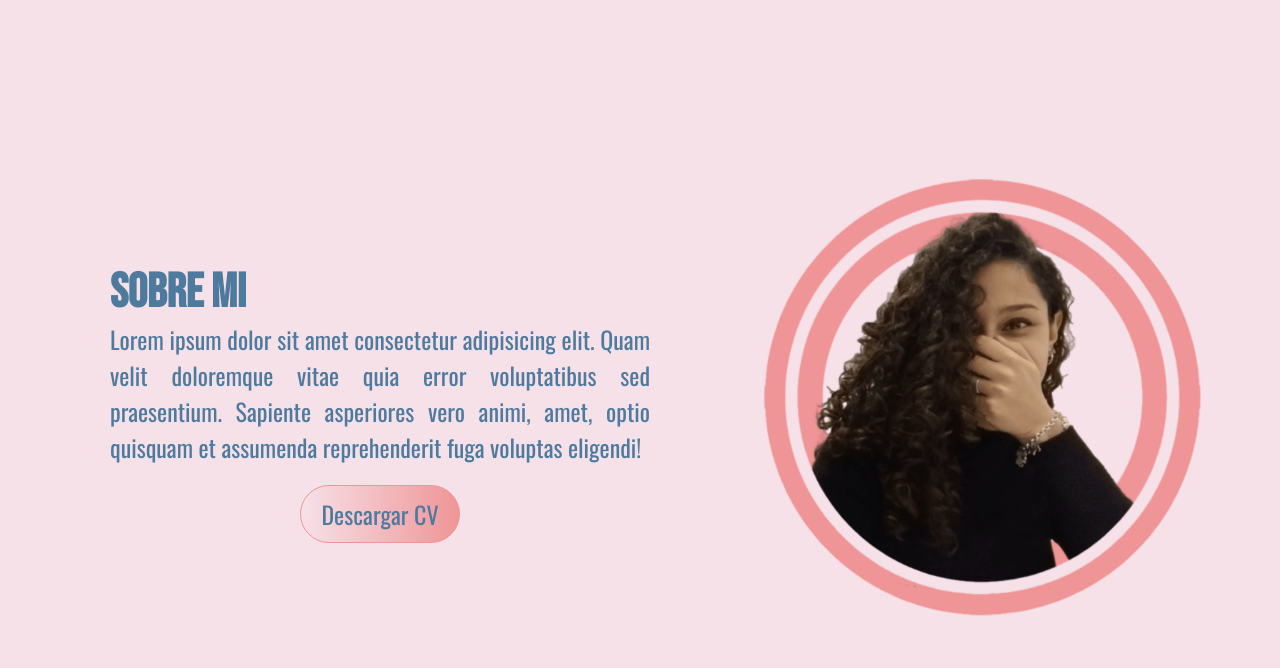
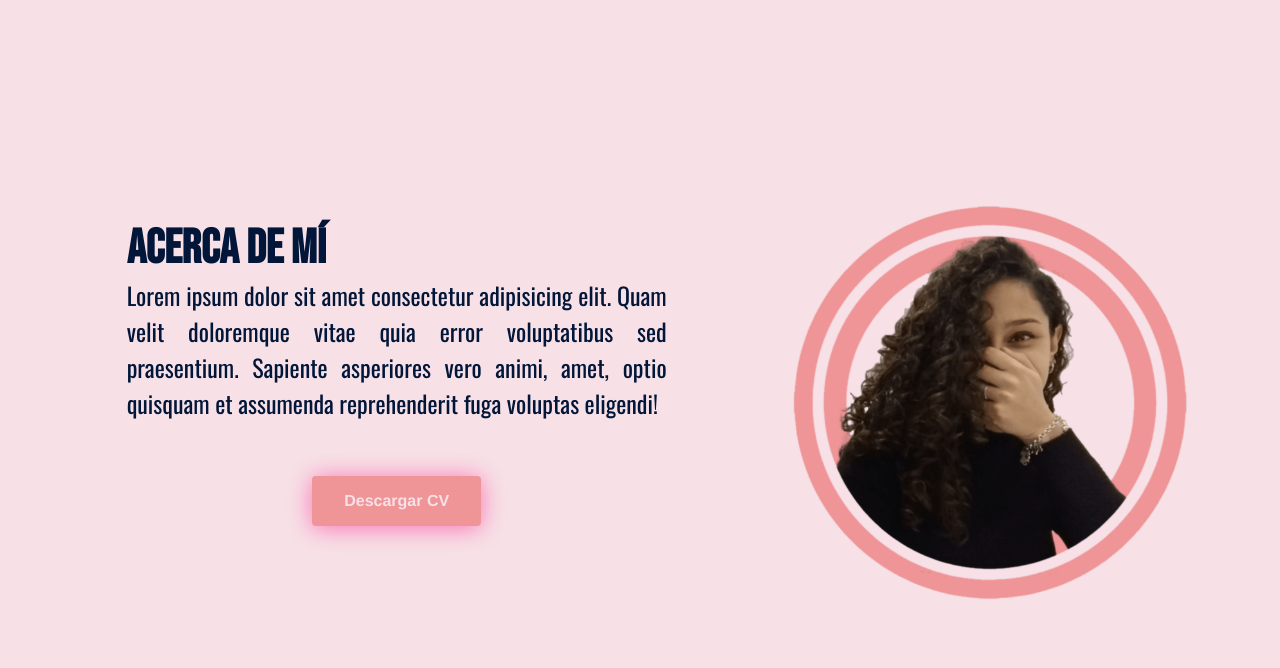
Before and after one commit to Katu97/ProyectoMiPortfolio, a plain HTML site: page index.html in a window 1280 px wide. Shown: the part 692-1360 px from the top of the page. Drawn offline with nearby package versions, Linux system fonts and the light colour scheme.

Commit message:
retoques acerca de mi

```diff
--- a/app.js
+++ b/app.js
@@ -49,3 +49,20 @@ const active = document.getElementsByClassName("active");
 active.addEventListener("click",() => {
     document.menu.nav.ul.li.a.classList.toggle("selected");
 });*/
+
+var animateButton = function (e) {
+    e.preventDefault;
+    //reset animation
+    e.target.classList.remove("animate");
+
+    e.target.classList.add("animate");
+    setTimeout(function () {
+      e.target.classList.remove("animate");
+    }, 700);
+  };
+
+  var bubblyButtons = document.getElementsByClassName("bubbly-button");
+
+  for (var i = 0; i < bubblyButtons.length; i++) {
+    bubblyButtons[i].addEventListener("click", animateButton, false);
+  }
--- a/estiloindex.css
+++ b/estiloindex.css
@@ -22,10 +22,10 @@ body{
 }
 
 body.dark{
-    --bg-color-body: #F6E1E8;
+    --bg-color-body: #F7E1E7;
     --bg-color-header: #ef9597;
-    --text-color-header: #F6E1E8;
-    --text-color-body: #4e7a9e;
+    --text-color-header: #F7E1E7;
+    --text-color-body: #011638;
     --bg-image: url(assets/fondolightgif.gif);
     --bg-perfil: url(assets/perfillight.png);
     transition: var(--transition);
@@ -141,10 +141,6 @@ body.dark{
     color: var(--text-color-header);
     cursor: pointer;
     transition: var(--transition);
-}
-
-.menu nav ul li a:focus {
-    color: var(--text-color-body) !important;
 }
 
 .menu nav ul li a:hover {
--- a/estilomain.css
+++ b/estilomain.css
@@ -16,6 +16,7 @@ main{
     display: flex;
     justify-content: space-evenly;
     align-items: center;
+    user-select: none;
 }
 
 .SobreMi-descripcion{
@@ -26,9 +27,13 @@ main{
     width: 50vw;
 }
 
+.SobreMi-div-perfil{
+    margin-top: 10px;
+}
+
 .SobreMi-perfil{
-    max-width: 500px;
-    height: 500px;
+    max-width: 450px;
+    height: 450px;
     background-repeat: no-repeat;
     background-size: cover;
     transition: var(--transition);
@@ -49,11 +54,12 @@ main{
 }
 
 .bottom{
+    margin-top: 15px;
     display: flex;
     justify-content: center;
 }
 
-.buttom_cv{
+/*.buttom_cv{
     margin-top: 20px;
     padding: 10px 20px;
     border: 1px solid var(--bg-color-header);
@@ -74,4 +80,100 @@ main{
     user-select: none;
     color: var(--text-color-body);
     transition: var(--transition);
-}
+}*/
+
+.bubbly-button {
+    font-family: "Helvetica", "Arial", sans-serif;
+    font-weight: bold;
+    display: inline-block;
+    font-size: 1em;
+    padding: 1em 2em;
+    margin-top: 40px;
+    margin-bottom: 60px;
+    -webkit-appearance: none;
+    appearance: none;
+    background-color: var(--bg-color-header);
+    color: var(--text-color-header);
+    border-radius: 4px;
+    border: none;
+    cursor: pointer;
+    position: relative;
+    transition: transform ease-in 0.1s, box-shadow ease-in 0.25s;
+    box-shadow: 0 2px 25px rgba(255, 0, 130, 0.5);
+  }
+  .bubbly-button:focus {
+    outline: 0;
+  }
+  .bubbly-button:before, .bubbly-button:after {
+    position: absolute;
+    content: "";
+    display: block;
+    width: 140%;
+    height: 100%;
+    left: -20%;
+    z-index: -1000;
+    transition: all ease-in-out 0.5s;
+    background-repeat: no-repeat;
+  }
+  .bubbly-button:before {
+    display: none;
+    top: -75%;
+    background-image: radial-gradient(circle, var(--bg-color-header) 20%, transparent 20%), radial-gradient(circle, transparent 20%, var(--bg-color-header) 20%, transparent 30%), radial-gradient(circle, var(--bg-color-header) 20%, transparent 20%), radial-gradient(circle, var(--bg-color-header) 20%, transparent 20%), radial-gradient(circle, transparent 10%, var(--bg-color-header)15%, transparent 20%), radial-gradient(circle, var(--bg-color-header) 20%, transparent 20%), radial-gradient(circle, var(--bg-color-header) 20%, transparent 20%), radial-gradient(circle, var(--bg-color-header) 20%, transparent 20%), radial-gradient(circle, var(--bg-color-header) 20%, transparent 20%);
+    background-size: 10% 10%, 20% 20%, 15% 15%, 20% 20%, 18% 18%, 10% 10%, 15% 15%, 10% 10%, 18% 18%;
+  }
+  .bubbly-button:after {
+    display: none;
+    bottom: -75%;
+    background-image: radial-gradient(circle, var(--bg-color-header) 20%, transparent 20%), radial-gradient(circle, var(--bg-color-header) 20%, transparent 20%), radial-gradient(circle, transparent 10%, var(--bg-color-header) 15%, transparent 20%), radial-gradient(circle, var(--bg-color-header) 20%, transparent 20%), radial-gradient(circle, var(--bg-color-header) 20%, transparent 20%), radial-gradient(circle, var(--bg-color-header) 20%, transparent 20%), radial-gradient(circle, var(--bg-color-header) 20%, transparent 20%);
+    background-size: 15% 15%, 20% 20%, 18% 18%, 20% 20%, 15% 15%, 10% 10%, 20% 20%;
+  }
+  .bubbly-button:active {
+    transform: scale(0.9);
+    background-color: var(--bg-color-header);
+    box-shadow: 0 2px 25px rgba(255, 0, 130, 0.2);
+  }
+  .bubbly-button.animate:before {
+    display: block;
+    animation: topBubbles ease-in-out 0.75s forwards;
+  }
+  .bubbly-button.animate:after {
+    display: block;
+    animation: bottomBubbles ease-in-out 0.75s forwards;
+  }
+
+  @keyframes topBubbles {
+    0% {
+      background-position: 5% 90%, 10% 90%, 10% 90%, 15% 90%, 25% 90%, 25% 90%, 40% 90%, 55% 90%, 70% 90%;
+    }
+    50% {
+      background-position: 0% 80%, 0% 20%, 10% 40%, 20% 0%, 30% 30%, 22% 50%, 50% 50%, 65% 20%, 90% 30%;
+    }
+    100% {
+      background-position: 0% 70%, 0% 10%, 10% 30%, 20% -10%, 30% 20%, 22% 40%, 50% 40%, 65% 10%, 90% 20%;
+      background-size: 0% 0%, 0% 0%, 0% 0%, 0% 0%, 0% 0%, 0% 0%;
+    }
+  }
+  @keyframes bottomBubbles {
+    0% {
+      background-position: 10% -10%, 30% 10%, 55% -10%, 70% -10%, 85% -10%, 70% -10%, 70% 0%;
+    }
+    50% {
+      background-position: 0% 80%, 20% 80%, 45% 60%, 60% 100%, 75% 70%, 95% 60%, 105% 0%;
+    }
+    100% {
+      background-position: 0% 90%, 20% 90%, 45% 70%, 60% 110%, 75% 80%, 95% 70%, 110% 10%;
+      background-size: 0% 0%, 0% 0%, 0% 0%, 0% 0%, 0% 0%, 0% 0%;
+    }
+  }
+
+  .prueba{
+      width: 100px;
+      height: 100px;
+      color: black;
+  }
+
+  .otraprueba{
+      color: blueviolet;
+      width: 100% !important;
+      height: 100%;
+  }
--- a/index.html
+++ b/index.html
@@ -29,7 +29,7 @@
                 <nav id="nav">
                     <ul>
                         <li><a href="#">Inicio</a></li>
-                        <li><a href="#sobremi">Sobre mi</a></li>
+                        <li><a href="#sobremi">Acerca de mí</a></li>
                         <li><a href="#educacion">Educación</a></li>
                         <li><a href="#skills">Hards Skills & Soft Skills</a></li>
                         <li><a href="#experiencia">Experiencia</a></li>
@@ -64,7 +64,7 @@
         <section id="sobremi" class="SobreMi margenes">
             <div class="SobreMi-descripcion">
                 <div>
-                    <h1 class="titulos">Sobre mi</h1>
+                    <h1 class="titulos">Acerca de mí</h1>
                 </div>
                 <div>
                     <p class="parrafos">Lorem ipsum dolor sit amet consectetur adipisicing elit. Quam velit doloremque
@@ -72,12 +72,13 @@
                         quisquam et assumenda reprehenderit fuga voluptas eligendi!</p>
                 </div>
                 <div class="bottom">
-                    <button class="buttom_cv"><a target="_blank"
-                            href="https://drive.google.com/file/d/1QCGzg6Zl6ayg8vbhCusw3uplPnC6TAjK/view?usp=sharing">Descargar
-                            CV</a></button>
+                    <!--<button class="buttom_cv">
+                        <a target="_blank" href="https://drive.google.com/file/d/1QCGzg6Zl6ayg8vbhCusw3uplPnC6TAjK/view?usp=sharing">Descargar CV</a>
+                    </button>-->
+                    <button class="bubbly-button">Descargar CV</button>
                 </div>
             </div>
-            <div>
+            <div class="SobreMi-div-perfil">
                 <img id="toggle-perfil" class="SobreMi-perfil" src="assets/perfillight.png" alt="Foto de perfil">
             </div>
         </section>
@@ -96,6 +97,9 @@
         <!--PROYECTOS-->
         <section id="proyectos" class="Proyectos margenes">
             <h1 class="titulos">Mis Proyectos</h1>
+            <div class="prueba">
+                <i class="fa-solid fa-splotch otraprueba"></i>
+            </div>
         </section>
     </main>
     <script src="app.js"></script>
```
Also changed, not shown: assets/Paleta de colores.png (added), assets/burst-solid.svg (added), assets/desktop-solid.svg (added), assets/splotch-solid.svg (added), assets/terminal-solid.svg (added).
